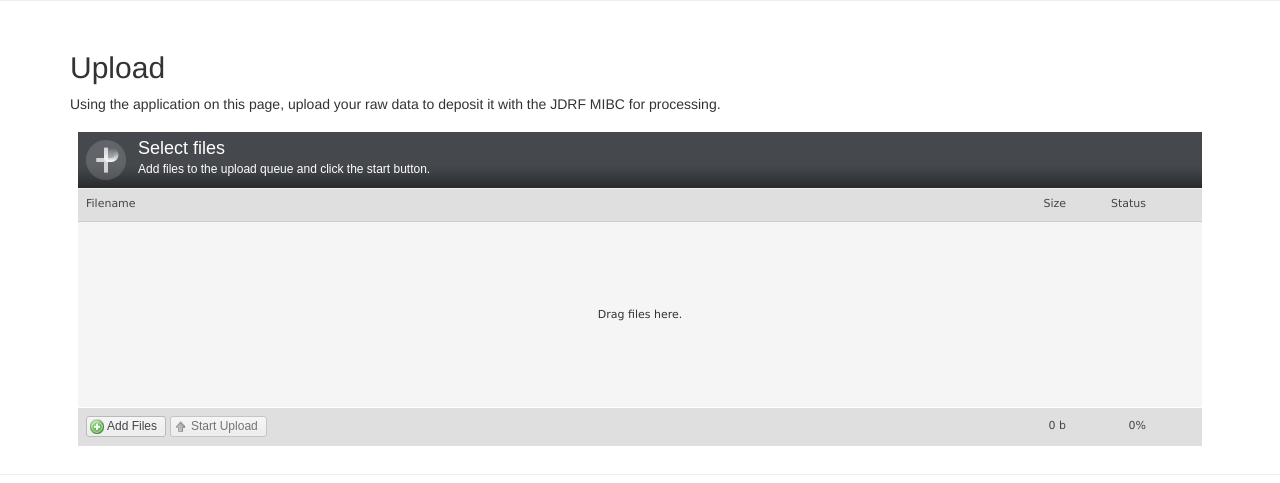
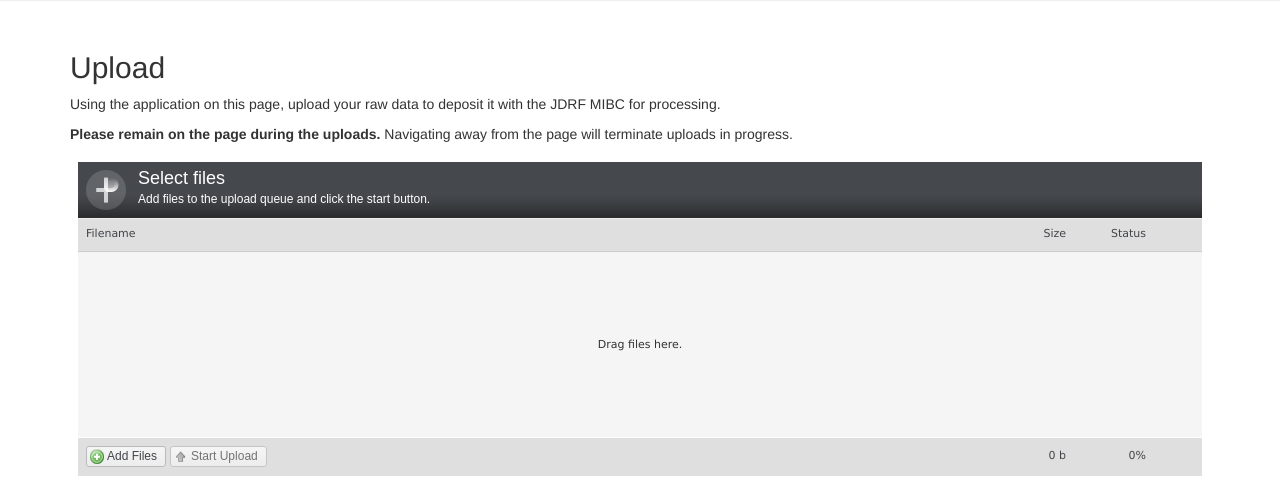
Before and after one commit to sagun98/jdrf1-1, a Django app: page /upload/ in a window 1280 px wide. Shown: the part 269-752 px from the top of the page. Run offline with Django 3.2, Linux system fonts and the light colour scheme; the visitor is signed in with stand-in values (Sample User, id 1); parts of the project's set-up code (start-up, migrations or seed data) failed here and were passed over; some libraries are stand-ins or nearby versions.

Commit message:
Add note to upload page about navigating away during upload

```diff
--- a/jdrf/pages/templates/upload.html
+++ b/jdrf/pages/templates/upload.html
@@ -64,7 +64,7 @@
     <div class="container">
           <h2>Upload</h2>
           <p>Using the application on this page, upload your raw data to deposit it with the JDRF MIBC for processing.</p>
-
+          <p><b>Please remain on the page during the uploads.</b> Navigating away from the page will terminate uploads in progress.</p>
           <form enctype="multipart/form-data" method="post" action="{% url 'upload' %}">
 	    <div id="uploader">
 		<p>Your browser doesn't have HTML5 or HTML4 support.</p>
```
